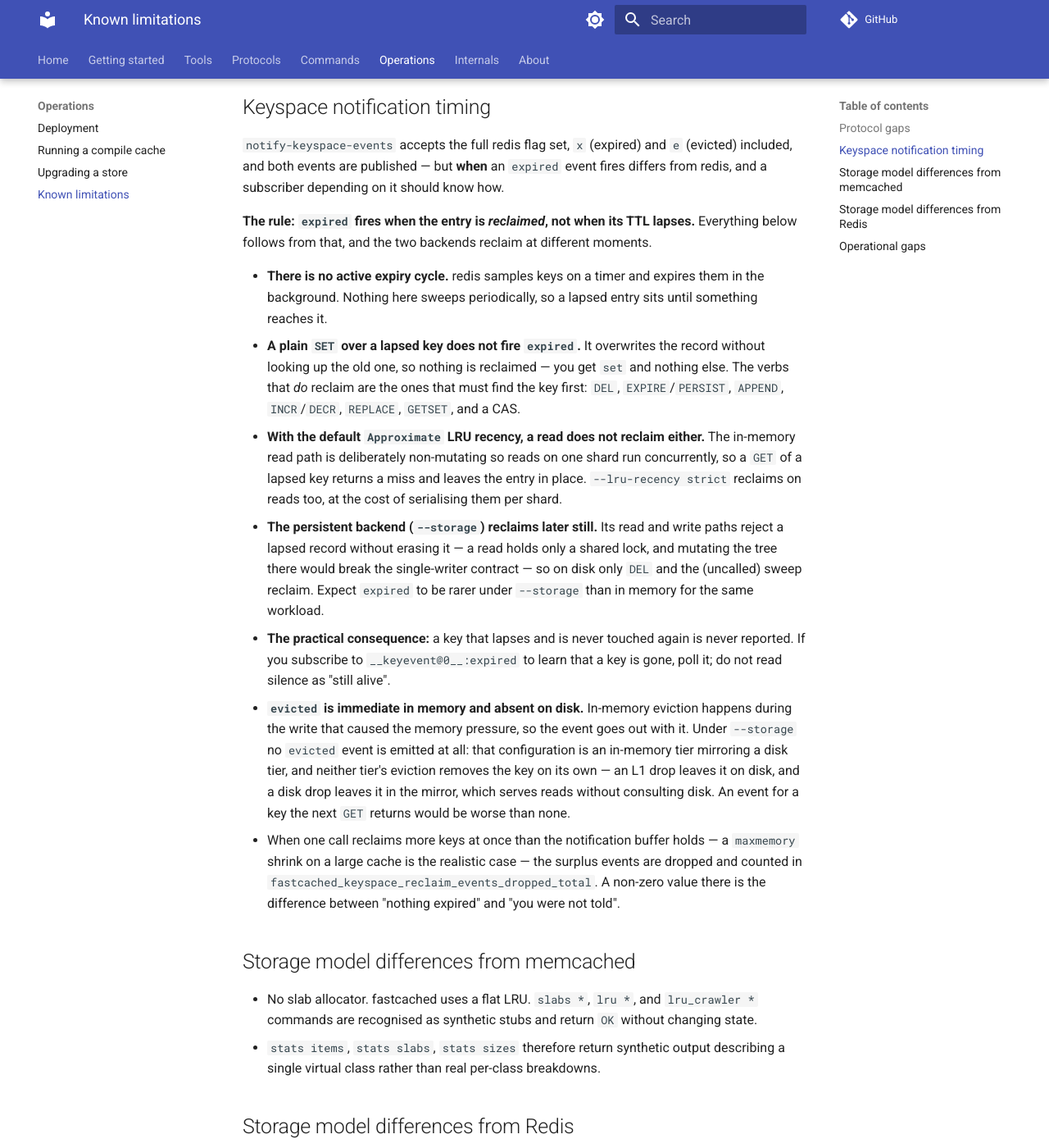
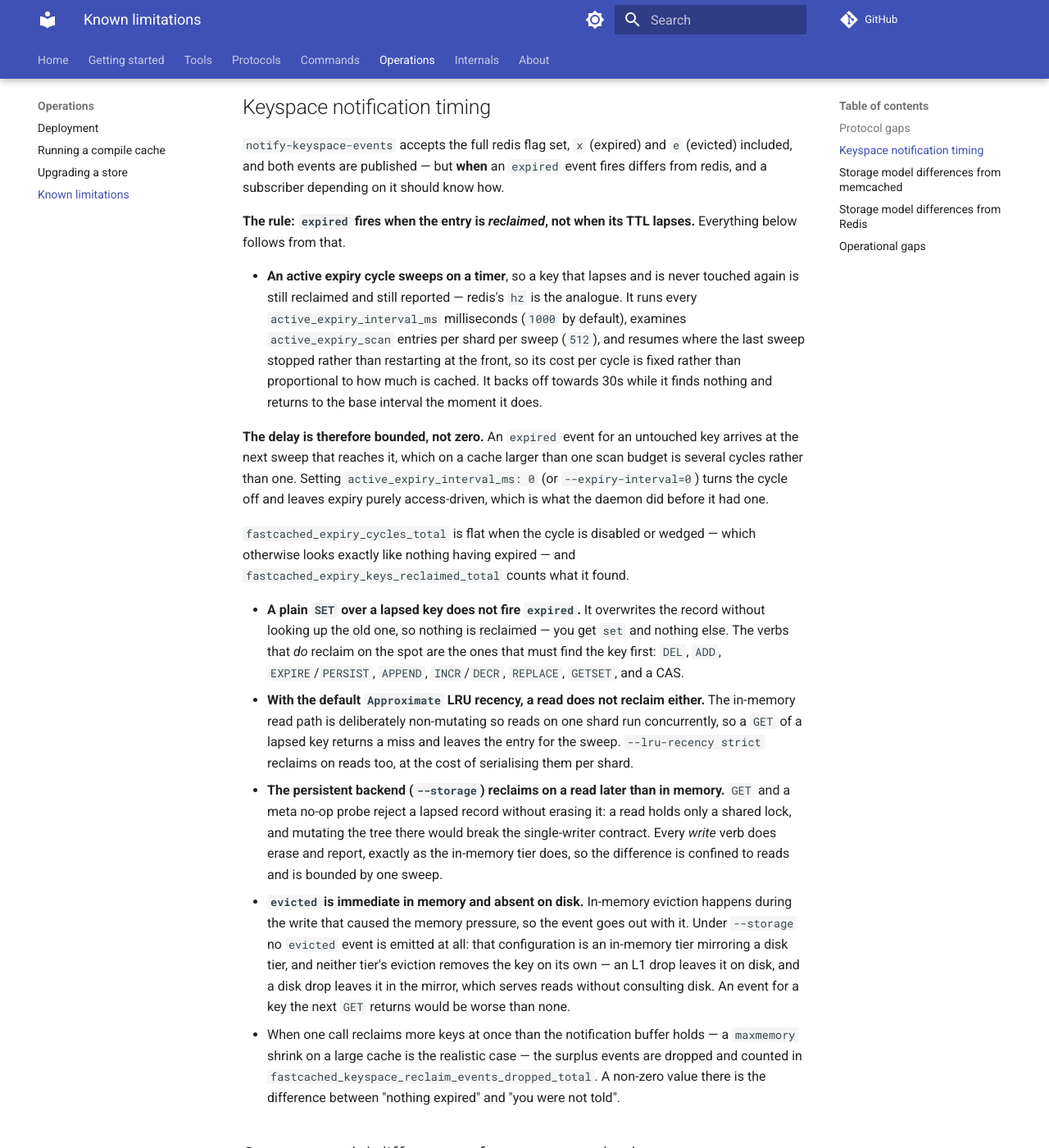
Before and after one commit to LASTRADA-Software/fastcached, an MkDocs documentation site: the page built from docs/operations/known-limitations.md, in a window 1280 px wide and 1400 px high, scrolled down 949 px. Shown: the whole window at 82% size. Built offline with MkDocs 1.6.1 and Material for MkDocs 9.7.7, drawn with Linux system fonts in a browser that asks for light colours; comment, search, counter and statistics services are not loaded.

Commit message:
docs,rules: the timing an operator was told to expect is no longer the timing
`docs/operations/known-limitations.md` opened its keyspace-notification
section with "**There is no active expiry cycle**", which is now false, and
closed it by telling an operator that a key which lapses and is never touched
again is never reported and to poll instead. Both were written on the strength
of the behaviour the two previous commits changed, so leaving them would be
worse than never having documented it: an operator would read a limitation
that no longer exists and build a workaround for it.

What replaces them says what is true now and what is still true: the delay is
bounded rather than zero, it is several cycles rather than one on a cache
larger than one scan budget, and `active_expiry_interval_ms: 0` is how to ask
for the old behaviour back. `SET` over a lapsed key still reports nothing, and
that is still defensible -- the key is not gone, it has a new value. The disk
tier's remaining asymmetry is now confined to reads and named as such.

The reload matrix gains both keys in the restart column, the packaged
`fastcached.yaml` documents them at their defaults with the rest, and its own
copy of the not-reloadable list is updated -- there are two places that list
lives, and the one in the file an operator actually edits is the one they
read.

`.agent/rules/wire-and-protocol.md` loses #162 from `## Open work` and gains
the rules that closing it produced: eight for the cycle, two for the disk
tier's write paths. Each has already been a bug in the making -- a sweep
pointed one layer too low publishes nothing while every tier test passes, a
reclaim ceiling above the log's capacity drops the events it exists to
produce, and a bounded sweep that restarts rather than resumes never reaches
past its own first budget. The section is gone rather than left empty; the
tripwires are in `AGENT.md` so they fire in a session that never opens the
file.

Signed-off-by: Christian Parpart <christian@parpart.family>

```diff
--- a/docs/operations/known-limitations.md
+++ b/docs/operations/known-limitations.md
@@ -44,31 +44,45 @@ place.
 should know how.
 
 **The rule: `expired` fires when the entry is *reclaimed*, not when its TTL
-lapses.** Everything below follows from that, and the two backends reclaim
-at different moments.
+lapses.** Everything below follows from that.
 
-- **There is no active expiry cycle.** redis samples keys on a timer and
-  expires them in the background. Nothing here sweeps periodically, so a
-  lapsed entry sits until something reaches it.
+- **An active expiry cycle sweeps on a timer**, so a key that lapses and is
+  never touched again is still reclaimed and still reported — redis's `hz` is
+  the analogue. It runs every `active_expiry_interval_ms` milliseconds (`1000`
+  by default), examines `active_expiry_scan` entries per shard per sweep
+  (`512`), and resumes where the last sweep stopped rather than restarting at
+  the front, so its cost per cycle is fixed rather than proportional to how
+  much is cached.
+  It backs off towards 30s while it finds nothing and returns to the base
+  interval the moment it does.
+
+  **The delay is therefore bounded, not zero.** An `expired` event for an
+  untouched key arrives at the next sweep that reaches it, which on a cache
+  larger than one scan budget is several cycles rather than one. Setting
+  `active_expiry_interval_ms: 0` (or `--expiry-interval=0`) turns the cycle
+  off and leaves expiry purely access-driven, which is what the daemon did
+  before it had one.
+
+  `fastcached_expiry_cycles_total` is flat when the cycle is disabled or
+  wedged — which otherwise looks exactly like nothing having expired — and
+  `fastcached_expiry_keys_reclaimed_total` counts what it found.
+
 - **A plain `SET` over a lapsed key does not fire `expired`.** It overwrites
   the record without looking up the old one, so nothing is reclaimed — you
-  get `set` and nothing else. The verbs that *do* reclaim are the ones that
-  must find the key first: `DEL`, `EXPIRE`/`PERSIST`, `APPEND`,
-  `INCR`/`DECR`, `REPLACE`, `GETSET`, and a CAS.
+  get `set` and nothing else. The verbs that *do* reclaim on the spot are the
+  ones that must find the key first: `DEL`, `ADD`, `EXPIRE`/`PERSIST`,
+  `APPEND`, `INCR`/`DECR`, `REPLACE`, `GETSET`, and a CAS.
 - **With the default `Approximate` LRU recency, a read does not reclaim
   either.** The in-memory read path is deliberately non-mutating so reads on
   one shard run concurrently, so a `GET` of a lapsed key returns a miss and
-  leaves the entry in place. `--lru-recency strict` reclaims on reads too, at
-  the cost of serialising them per shard.
-- **The persistent backend (`--storage`) reclaims later still.** Its read and
-  write paths reject a lapsed record without erasing it — a read holds only a
-  shared lock, and mutating the tree there would break the single-writer
-  contract — so on disk only `DEL` and the (uncalled) sweep reclaim. Expect
-  `expired` to be rarer under `--storage` than in memory for the same
-  workload.
-- **The practical consequence:** a key that lapses and is never touched again
-  is never reported. If you subscribe to `__keyevent@0__:expired` to learn
-  that a key is gone, poll it; do not read silence as "still alive".
+  leaves the entry for the sweep. `--lru-recency strict` reclaims on reads
+  too, at the cost of serialising them per shard.
+- **The persistent backend (`--storage`) reclaims on a read later than in
+  memory.** `GET` and a meta no-op probe reject a lapsed record without
+  erasing it: a read holds only a shared lock, and mutating the tree there
+  would break the single-writer contract. Every *write* verb does erase and
+  report, exactly as the in-memory tier does, so the difference is confined to
+  reads and is bounded by one sweep.
 - **`evicted` is immediate in memory and absent on disk.** In-memory eviction
   happens during the write that caused the memory pressure, so the event goes
   out with it. Under `--storage` no `evicted` event is emitted at all: that
```
Also changed, not shown: .agent/rules/wire-and-protocol.md (+61 -8 lines), AGENT.md (+14 -0 lines), docs/snippets/reload-matrix.md (+1 -1 lines), 1 other file.
